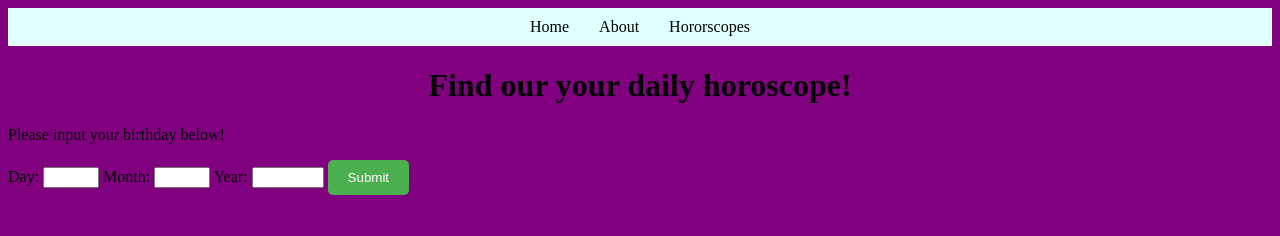
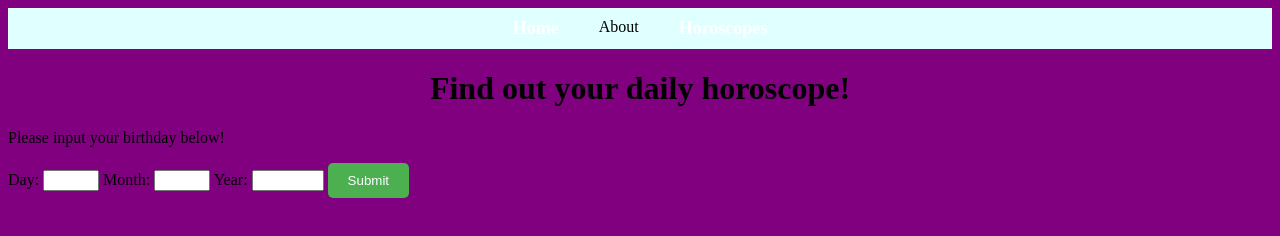
Before and after one commit to MsCrypto22/INST377-Final-Project, a plain HTML site: page final_horoscope.html in a window 1280 px wide. Drawn offline with Linux system fonts and the light colour scheme.

Commit message:
edited filenames to final_horoscope

```diff
--- a/final_hororscope.html
+++ b/final_horoscope.html
@@ -1,18 +1,18 @@
 <html>
     <head>
-        <link rel="stylesheet" href="final_hororscope.css">
+        <link rel="stylesheet" href="final_horoscope.css">
         <title>Horoscope Page</title>
-        <script defer src="hororscope.js"></script>
+        <script defer src="final_horoscope.js"></script>
     </head>
     <body>
         <nav id = "main-nav">
             <ul>
-                <li>Home</li>
+                <li><a href="final_homepage.html">Home</a></li>
                 <li>About</li>
-                <li>Hororscopes</li>
+                <li><a href="final_horoscope.js">Horoscopes</a></li>
             </ul>
         </nav>
-        <h1>Find our your daily horoscope!</h1>
+        <h1>Find out your daily horoscope!</h1>
         <p>Please input your birthday below!</p>
         <form id="birthdayForm">
             <label for="day">Day:</label>
```
Also changed, not shown: final_horoscope.css (renamed from final_hororscope.css), final_horoscope.js (renamed from final_hororscope.js).
